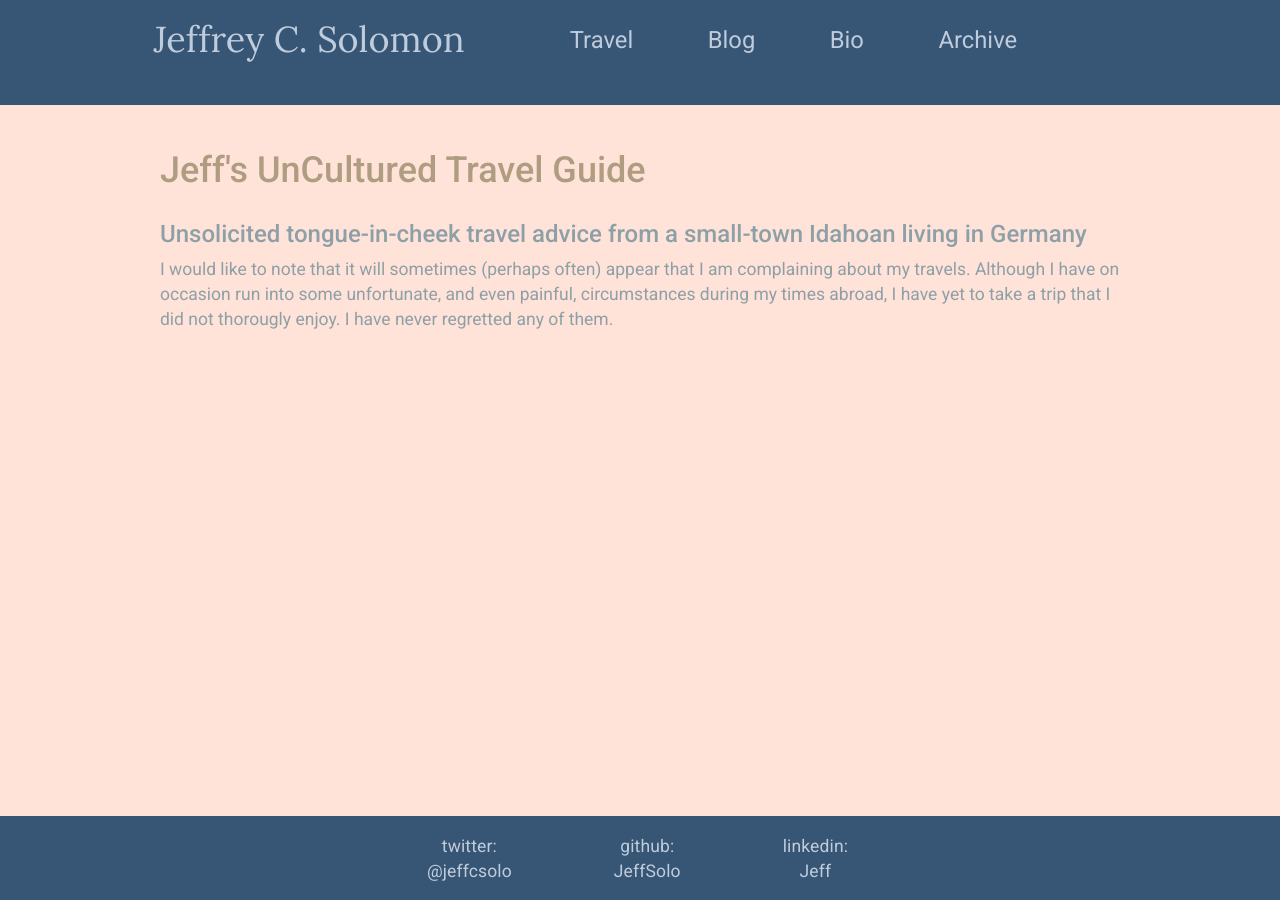
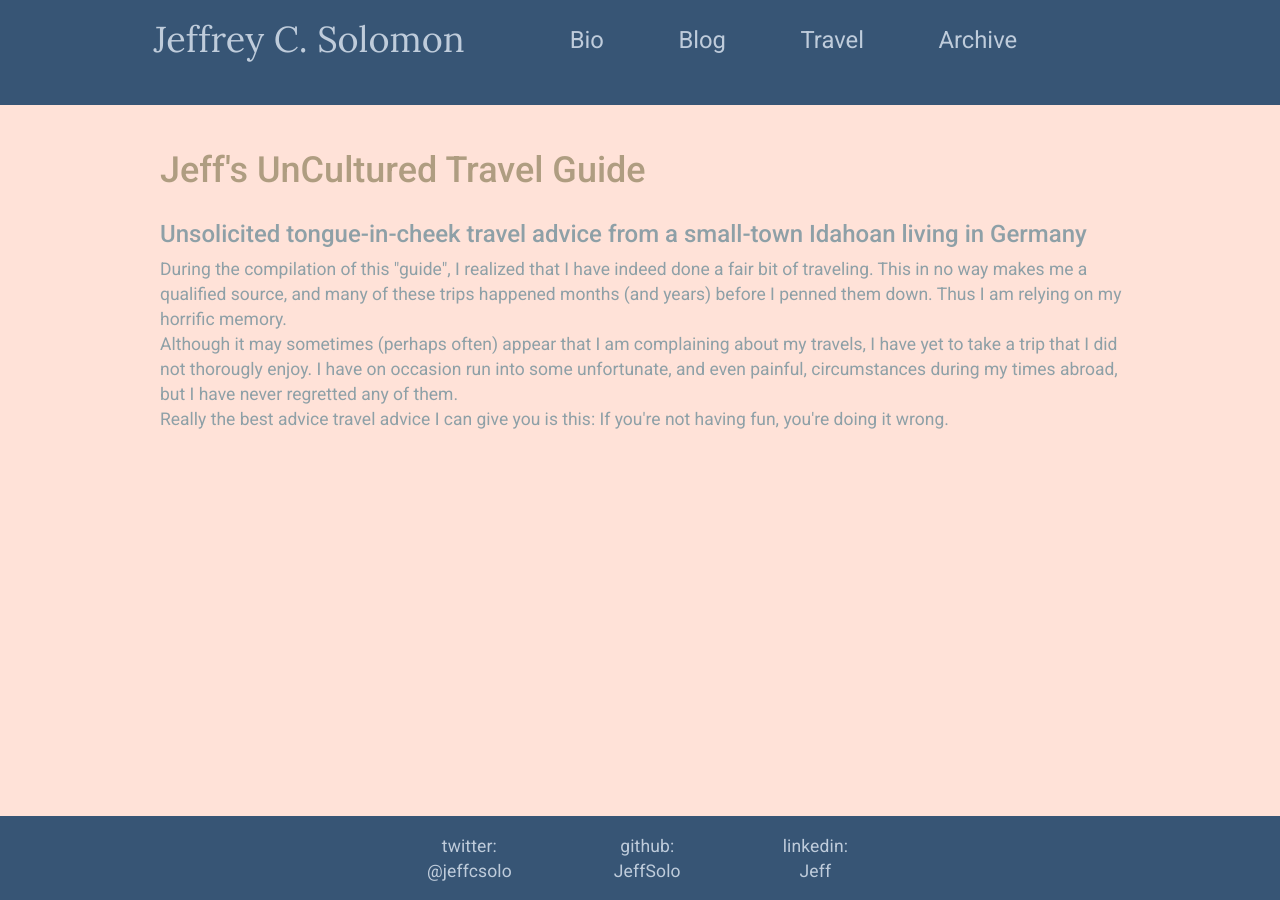
Before and after one commit to JeffSolo/jeffsolo.github.com, a Jekyll site: the page built from pages/travel.html, in a window 1280 px wide. Built offline with Jekyll 4.4.1, drawn with Linux system fonts in a browser that asks for light colours; nearby versions of some CDN libraries.

Commit message:
rearrange header, update main travel page

```diff
--- a/_includes/header.html
+++ b/_includes/header.html
@@ -29,13 +29,13 @@
               <nav class="header-nav unit two-thirds center-on-mobiles">
                 <ul class="list-inline top">
                   <li>
-                    <a href="/Travel/" title="Travel Guide">Travel</a>
+                    <a href="/bio/" title="Biology...err, Biography">Bio</a>
                   </li>
                   <li>
                     <a href="/blog/" title="Musings">Blog</a>
                   </li>
                   <li>
-                    <a href="/bio/" title="Biology...err, Biography">Bio</a>
+                    <a href="/Travel/" title="Travel Guide">Travel</a>
                   </li>
                   <li>
                     <a href="/archive/" title="Ancient records">Archive</a>
--- a/pages/travel.html
+++ b/pages/travel.html
@@ -6,10 +6,16 @@ permalink: /travel/
 ---
 <div class="grid">
   <h3>Unsolicited tongue-in-cheek travel advice from a small-town Idahoan living in Germany</h3>
-  <p>I would like to note that it will sometimes (perhaps often) appear that I am complaining about my travels.
-  Although I have on occasion run into some unfortunate, and even painful, circumstances during my times abroad,
-  I have yet to take a trip that I did not thorougly enjoy. I have never regretted any of them.
+  <p>During the compilation of this "guide", I realized that I have indeed done a fair bit of traveling.
+  This in no way makes me a qualified source, and many of these trips happened months (and years) before I penned them down.
+  Thus I am relying on my horrific memory.
+  <br>
+  Although it may sometimes (perhaps often) appear that I am complaining about my travels, I have yet to take a trip that I did not thorougly enjoy.
+  I have on occasion run into some unfortunate, and even painful, circumstances during my times abroad, but I have never regretted any of them.
+  <br>
+  Really the best advice travel advice I can give you is this: If you're not having fun, you're doing it wrong.
   </p>
+
   <div class="unit one-third center-on-mobiles">
   </div>
 </div>
```
